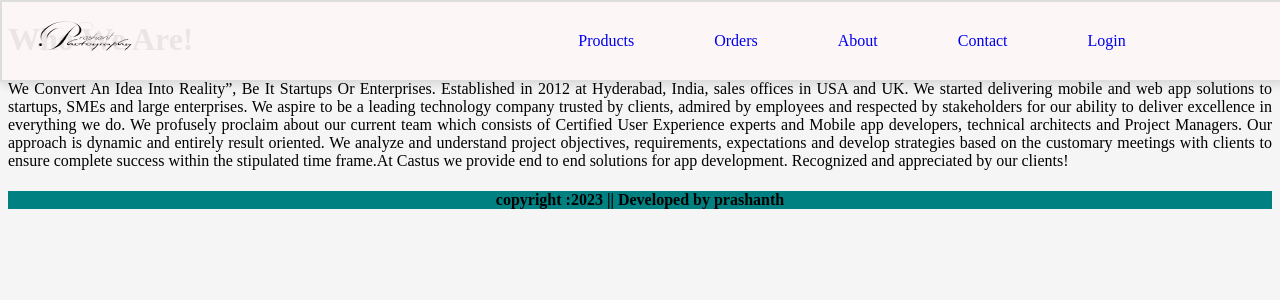
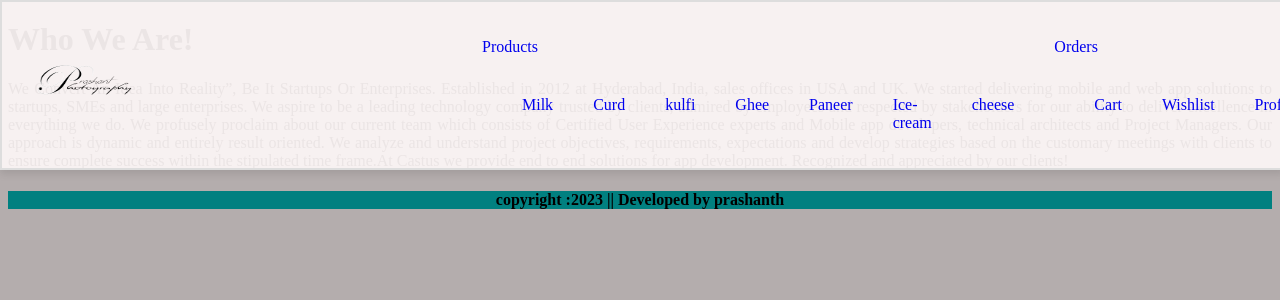
Before and after one commit to Prashanthkumar8466/project, a Django app: page /about in a window 1280 px wide. Shown: the top 300 px of the page. Run offline with Django 4.2, Linux system fonts and the light colour scheme.

Commit message:
"changes"

```diff
--- a/static/css/style.css
+++ b/static/css/style.css
@@ -31,43 +31,6 @@ header ul li a{
 }
 p{
     text-align:justify;
-}
-.menu {
-    list-style: none;
-    padding: 0;
-    margin: 0;
-    transition: background-color 0.3s ease
-}
-.menu li {
-  display: inline-block;
-  position: relative;
-  padding: 10px 20px;
-  cursor: pointer;
-}
-.menu li a:hover{
-color: #f0ad1c;
-}
-.submenu {
-    display: none;
-    position: absolute;
-    top: 100%;
-    left: 0;
-    border: 2px solid #ddd;
-    padding: 15px;
-    box-shadow: 0 4px 8px rgba(0, 0, 0, 0.1);
-    background-color: #ececec;
-    z-index: 1;
-}
-.menu li:hover .submenu {
-    display:block;
-    transition: 0.9s;
-}
-.menu li:hover .submenu li {
-    display: block;
-    padding: 8px 0;
-}
-.menu li:hover .submenu li a{
-    padding:0;
 }
 .burger{
     height:28px;
--- a/template/base.html
+++ b/template/base.html
@@ -8,7 +8,7 @@
     {% block link %}{% endblock %}
     <title>Supermarket-Home</title>
   </head>
-  <body style="background-color:whitesmoke;">
+  <body style="background-color:rgb(180, 173, 173);">
 <main>
     <header style="background-color: #fcf6f6ee;">
         <div>
```
